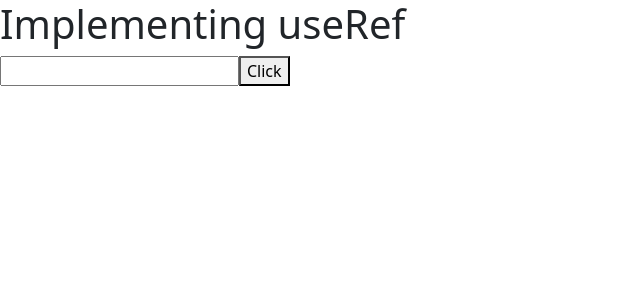
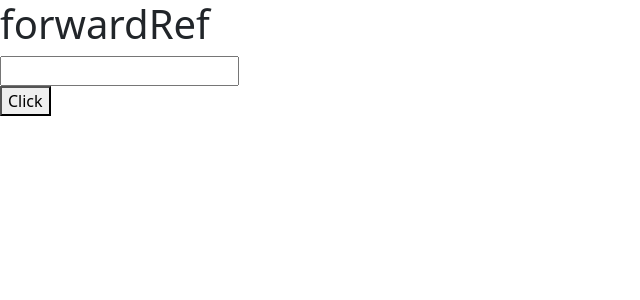
Before and after one commit to ujjwal-11103/React.js, a React (Create React App) app: page / in a window 1280 px wide. Shown: the top 300 px of the page, without its empty margins (0-640 px from the left). Built offline with nearby package versions, Linux system fonts and the light colour scheme.

Commit message:
Passing refs from parent component to child component (forwardrefs)

```diff
--- a/src/App.js
+++ b/src/App.js
@@ -1,9 +1,23 @@
-import React from 'react'
-import UseRef from './Components/UseRef'
+import React, { useRef } from 'react'
+import ForwardRef from './Components/ForwardRef';
 export default function App() {
+
+  const inputref = useRef();
+
+  function getVal() {
+    console.log(inputref.current.value)
+    inputref.current.value = '123456789'
+  }
+
   return (
     <div>
-      <UseRef />
+
+      <h1>forwardRef</h1>
+
+      <ForwardRef ref={inputref} />
+
+      <button onClick={() => getVal()}>Click</button>
+
     </div>
   )
 }
--- /dev/null
+++ b/src/Components/ForwardRef.js
@@ -0,0 +1,18 @@
+import React, { forwardRef } from 'react'
+
+// {forwardRef}  has to be imported
+
+function ForwardRef(prop, ref) {
+    return (
+        <div>
+
+            <input type="text" ref={ref} />
+
+            {/* Passing ref from parent component to child component */}
+
+        </div>
+    )
+}
+export default forwardRef(ForwardRef)
+
+// forwardRef(ForwardRef)   ===> important
```
